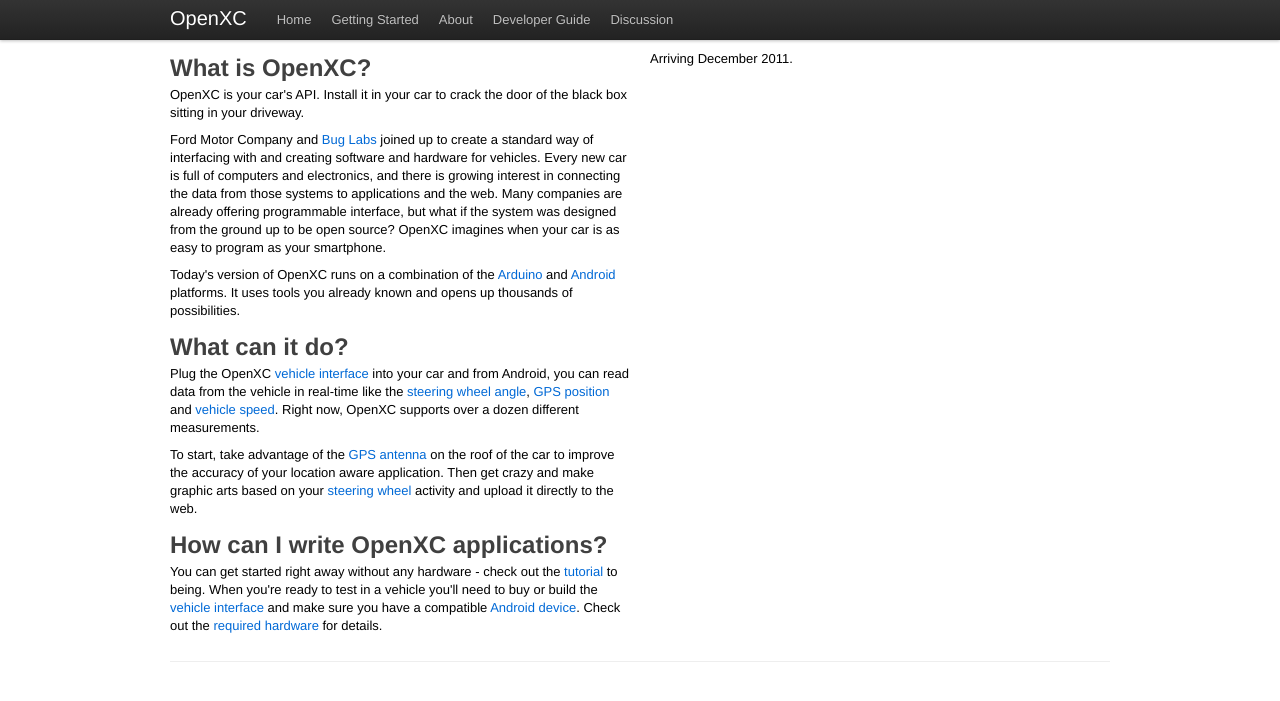
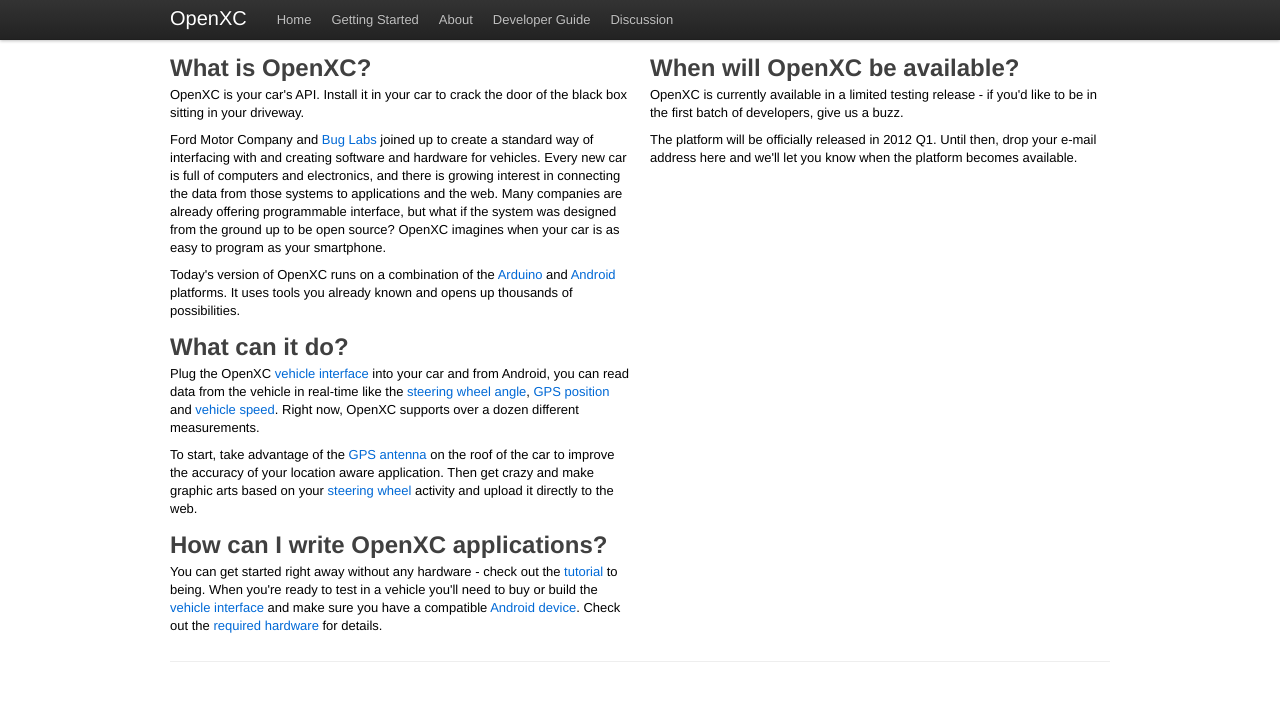
Before and after one commit to openxc/openxcplatform.com, a Jekyll site: the page built from index.html, in a window 1280 px wide. Shown: the top 701 px of the page. Built offline with Jekyll 4.4.1, drawn with Linux system fonts in a browser that asks for light colours; nearby versions of some CDN libraries; Markdown is read by kramdown in place of the engine named in the settings.

Commit message:
Add a section about availability.

```diff
--- a/index.html
+++ b/index.html
@@ -13,7 +13,8 @@
     </p>
 
     <p>
-        Ford Motor Company and <a href="#">Bug Labs</a> joined up to
+        Ford Motor Company and
+        <a href="http://www.buglabs.net/ford-buglabs">Bug Labs</a> joined up to
         create a standard way of interfacing with and creating software
         and hardware for vehicles. Every new car is full of computers
         and electronics, and there is growing interest in connecting the
@@ -26,7 +27,8 @@
 
     <p>
         Today's version of OpenXC runs on a combination of the
-        <a href="#">Arduino</a> and <a href="#">Android</a> platforms.
+        <a href="http://arduino.cc">Arduino</a> and
+        <a href="http://developer.android.com">Android</a> platforms.
         It uses tools you already known and opens up thousands of
         possibilities.
     </p>
@@ -34,8 +36,9 @@
     <h2>What can it do?</h2>
 
     <p>
-        Plug the OpenXC <a href="#">vehicle interface</a> into your car
-        and from Android, you can read data from the vehicle in
+        Plug the OpenXC
+        <a href="/developers/vehicle-interface">vehicle interface</a> into
+        your car and from Android, you can read data from the vehicle in
         real-time like the <a href="#">steering wheel angle</a>,
         <a href="#">GPS position</a> and <a href="#">vehicle speed</a>.
         Right now, OpenXC supports over a dozen different measurements.
@@ -61,7 +64,20 @@
     </p>
 
     </section>
-    <div class="span8 columns">
-    Arriving December 2011.
-    </div>
+
+    <section class="span8 columns">
+
+    <h2>When will OpenXC be available?</h2>
+
+    <p>
+        OpenXC is currently available in a limited testing release - if you'd
+        like to be in the first batch of developers, give us a buzz.
+    </p>
+
+    <p>
+        The platform will be officially released in 2012 Q1. Until then, drop
+        your e-mail address here and we'll let you know when the platform
+        becomes available.
+    </p>
+    </section>
 </div>
```
